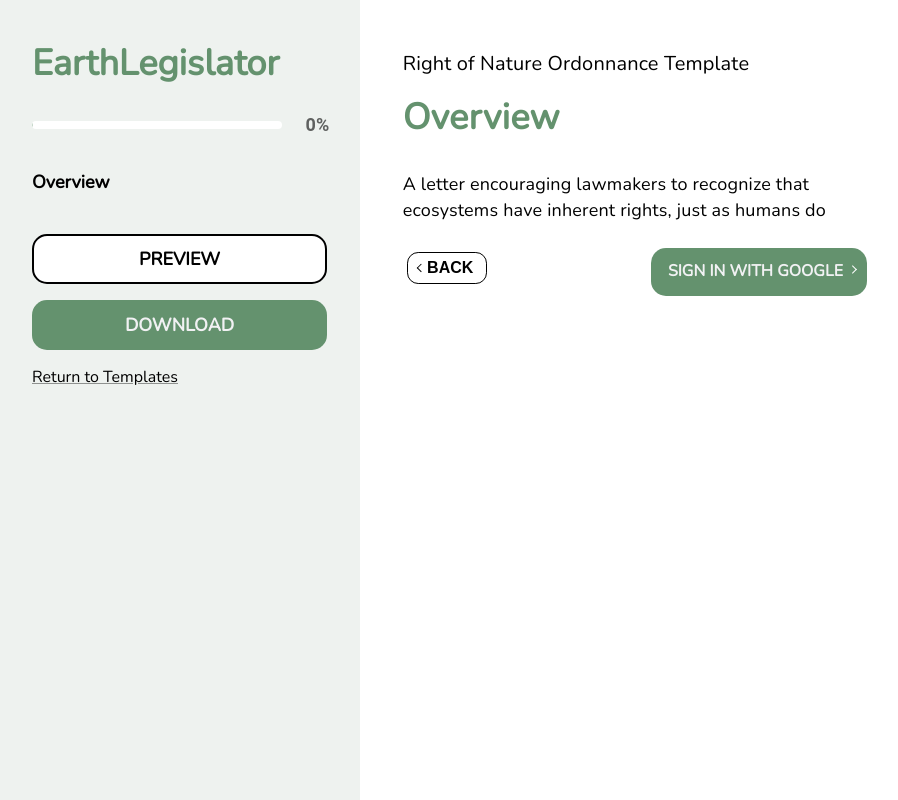
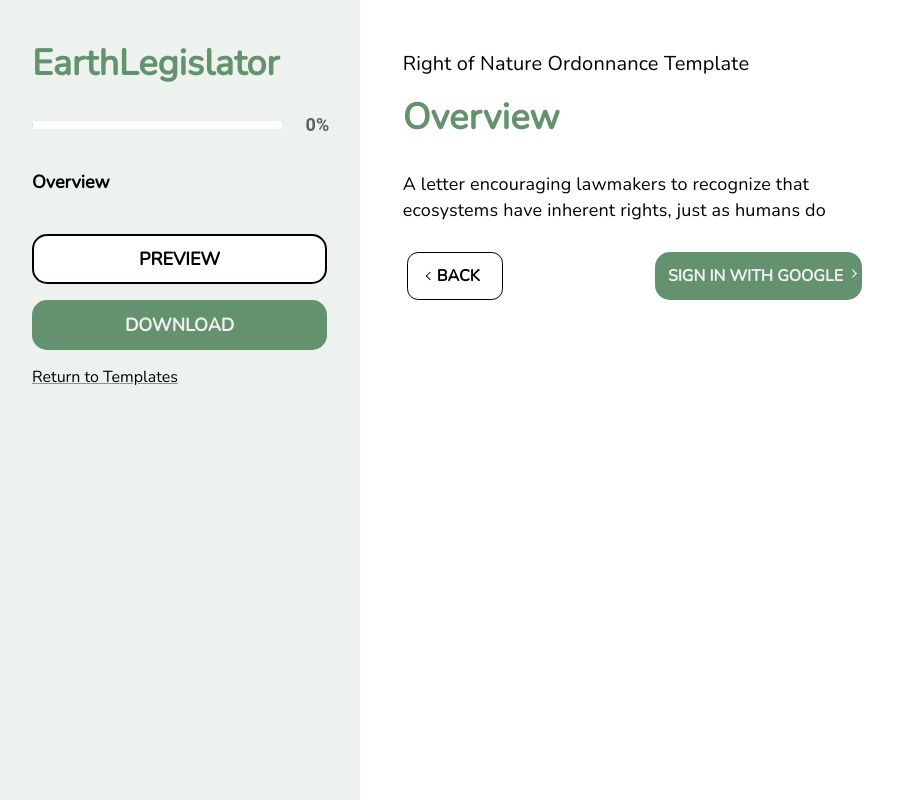
Before and after one commit to cornellh4i/earth-law-center, a React (Create React App) app in the folder client/: page /template-filler in a window 1280 px wide. Shown: the whole page, without its empty margins (0-898 px from the left). Built offline with nearby package versions, Linux system fonts and the light colour scheme.

Commit message:
fix more buttons

```diff
--- a/client/src/components/Button/Button.css
+++ b/client/src/components/Button/Button.css
@@ -152,9 +152,10 @@
 
 /* White median with black text, black border, and left pointing arrow */
 .back-btn {
+  font-family: 'Nunito';
   margin: 2%;
-  min-width: 5rem;
-  height: 2rem;
+  min-width: 6rem;
+  height: 3rem;
   color: #000;
   font-weight: bold;
   font-size: 1rem;
@@ -179,12 +180,13 @@
 /* Grey median button with white text and right pointing arrow */
 .continue-btn {
   margin: 2%;
-  min-width: 5rem;
-  height: 2rem;
+  min-width: 6rem;
+  height: 3rem;
   color: #fff;
   font-weight: bold;
   font-size: 1rem;
-  background-color: #484848;
+  font-family: 'Nunito';
+  background:#64926E;
   border-width: 0.05rem;
   border-style: none;
   border-radius: 0.7rem;
@@ -203,9 +205,10 @@
 
 /* White median button with grey text */
 .white-median-btn {
+  font-family: 'Nunito';
   margin: 2%;
-  min-width: 5rem;
-  height: 2rem;
+  min-width: 6rem;
+  height: 3rem;
   color: #484848;
   font-weight: bold;
   font-size: 1rem;
@@ -327,6 +330,7 @@
 }
 
 .google-authentication-btn{
+  margin: 2%;
   height: 3rem;
   width: 20rem;
   background:
```
Also changed, not shown: client/src/components/QuestionAnswer/QuestionAnswer.jsx (+5 -5 lines).
